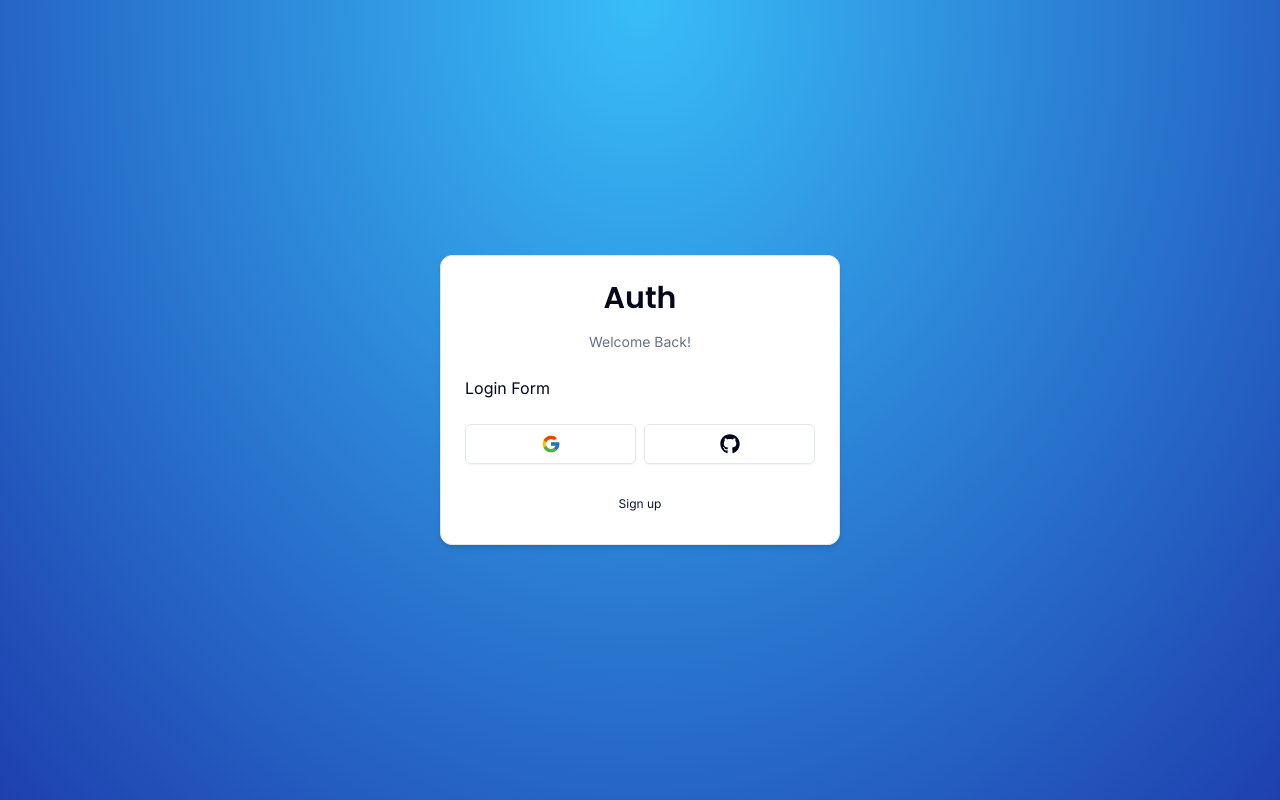
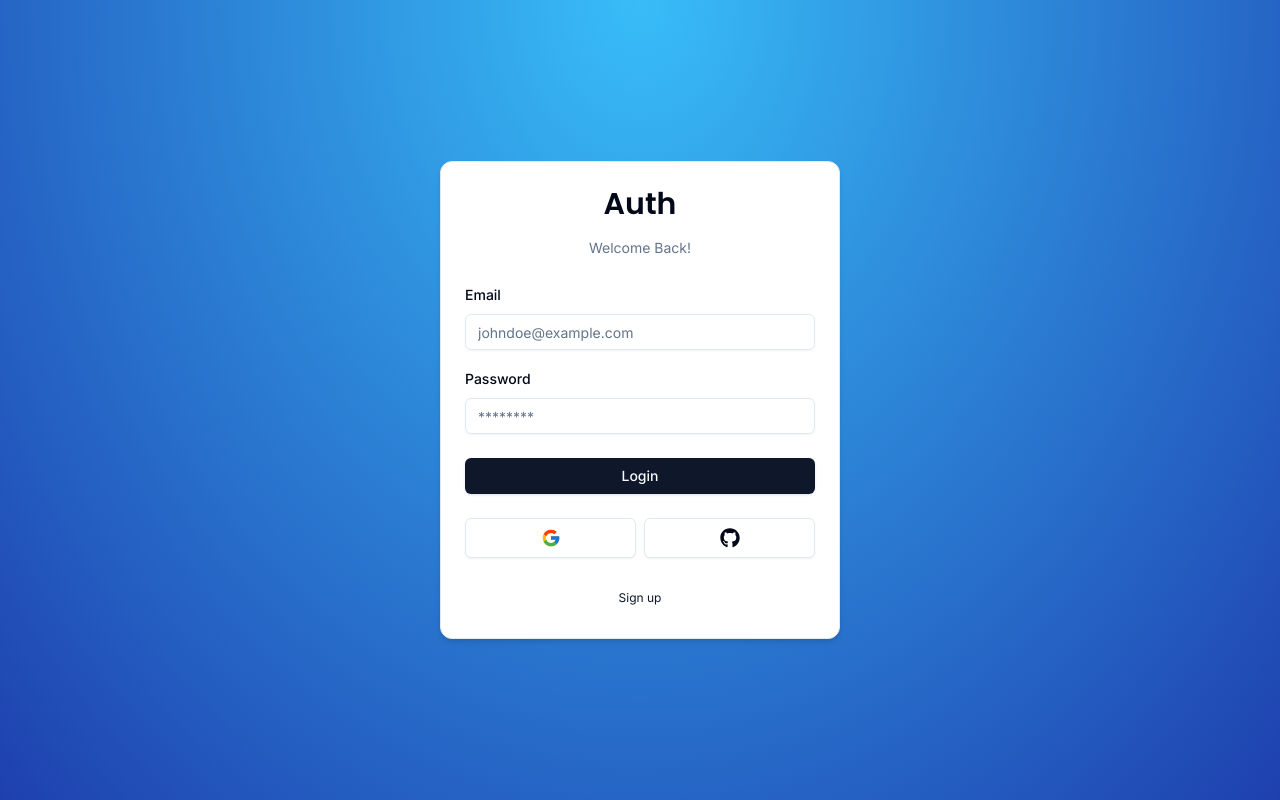
Before and after one commit to hiyashmehta/Auth-v5, a Next.js app: page /auth/login in a window 1280 px wide. Built offline with nearby package versions, Linux system fonts and the light colour scheme.

Commit message:
Created Login form

```diff
--- a/components/auth/login-form.tsx
+++ b/components/auth/login-form.tsx
@@ -1,6 +1,40 @@
+"use client";
+
+import * as z from "zod"
+
+import { LoginSchema } from "@/schemas"
+
+import { useForm } from "react-hook-form"
+import { zodResolver } from "@hookform/resolvers/zod"
+
+import {
+    Form,
+    FormControl,
+    FormField,
+    FormItem,
+    FormLabel,
+    FormMessage
+} from "@/components/ui/form"
+
 import { CardWrapper } from "./card-wrapper"
+import { Input } from "../ui/input";
+import { Button } from "../ui/button";
+import { FormError } from "../form-error";
+import { FormSuccess } from "../form-success";
 
 const LoginForm = () => {
+    const form = useForm<z.infer<typeof LoginSchema>>({
+        resolver: zodResolver(LoginSchema),
+        defaultValues: {
+            email: "",
+            password: "",
+        },
+    });
+
+const onSubmit = (values: z.infer<typeof LoginSchema>) => {
+    console.log(values);
+}
+
     return (
         <div>
         <CardWrapper
@@ -9,7 +43,57 @@
             backButtonHref="/auth/register"
             showSocial
         >
-            Login Form
+            <Form {...form}>
+                <form
+                    onSubmit={form.handleSubmit((onSubmit))}
+                    className="space-y-6"
+                >
+                    <div className="space-y-4">
+                        <FormField
+                            control={form.control}
+                            name= "email"
+                            render={({ field }) => (
+                                <FormItem>
+                                    <FormLabel>Email</FormLabel>
+                                    <FormControl>
+                                        <Input
+                                            {...field}
+                                            placeholder="johndoe@example.com"
+                                            type="email"
+                                        />
+                                    </FormControl>
+                                    <FormMessage />
+                                </FormItem>
+                            )}
+                        />
+                        <FormField
+                            control={form.control}
+                            name= "password"
+                            render={({ field }) => (
+                                <FormItem>
+                                    <FormLabel>Password</FormLabel>
+                                    <FormControl>
+                                        <Input
+                                            {...field}
+                                            placeholder="********"
+                                            type="password"
+                                        />
+                                    </FormControl>
+                                    <FormMessage />
+                                </FormItem>
+                            )}
+                        />
+                    </div>
+                    <FormError message="" />
+                    <FormSuccess message="" />
+                    <Button
+                        type="submit"
+                        className="w-full"
+                    >
+                        Login
+                    </Button>
+                </form>
+            </Form>
             </CardWrapper>
         </div>
     )
--- /dev/null
+++ b/components/ui/form.tsx
@@ -0,0 +1,176 @@
+import * as React from "react"
+import * as LabelPrimitive from "@radix-ui/react-label"
+import { Slot } from "@radix-ui/react-slot"
+import {
+  Controller,
+  ControllerProps,
+  FieldPath,
+  FieldValues,
+  FormProvider,
+  useFormContext,
+} from "react-hook-form"
+
+import { cn } from "@/lib/utils"
+import { Label } from "@/components/ui/label"
+
+const Form = FormProvider
+
+type FormFieldContextValue<
+  TFieldValues extends FieldValues = FieldValues,
+  TName extends FieldPath<TFieldValues> = FieldPath<TFieldValues>
+> = {
+  name: TName
+}
+
+const FormFieldContext = React.createContext<FormFieldContextValue>(
+  {} as FormFieldContextValue
+)
+
+const FormField = <
+  TFieldValues extends FieldValues = FieldValues,
+  TName extends FieldPath<TFieldValues> = FieldPath<TFieldValues>
+>({
+  ...props
+}: ControllerProps<TFieldValues, TName>) => {
+  return (
+    <FormFieldContext.Provider value={{ name: props.name }}>
+      <Controller {...props} />
+    </FormFieldContext.Provider>
+  )
+}
+
+const useFormField = () => {
+  const fieldContext = React.useContext(FormFieldContext)
+  const itemContext = React.useContext(FormItemContext)
+  const { getFieldState, formState } = useFormContext()
+
+  const fieldState = getFieldState(fieldContext.name, formState)
+
+  if (!fieldContext) {
+    throw new Error("useFormField should be used within <FormField>")
+  }
+
+  const { id } = itemContext
+
+  return {
+    id,
+    name: fieldContext.name,
+    formItemId: `${id}-form-item`,
+    formDescriptionId: `${id}-form-item-description`,
+    formMessageId: `${id}-form-item-message`,
+    ...fieldState,
+  }
+}
+
+type FormItemContextValue = {
+  id: string
+}
+
+const FormItemContext = React.createContext<FormItemContextValue>(
+  {} as FormItemContextValue
+)
+
+const FormItem = React.forwardRef<
+  HTMLDivElement,
+  React.HTMLAttributes<HTMLDivElement>
+>(({ className, ...props }, ref) => {
+  const id = React.useId()
+
+  return (
+    <FormItemContext.Provider value={{ id }}>
+      <div ref={ref} className={cn("space-y-2", className)} {...props} />
+    </FormItemContext.Provider>
+  )
+})
+FormItem.displayName = "FormItem"
+
+const FormLabel = React.forwardRef<
+  React.ElementRef<typeof LabelPrimitive.Root>,
+  React.ComponentPropsWithoutRef<typeof LabelPrimitive.Root>
+>(({ className, ...props }, ref) => {
+  const { error, formItemId } = useFormField()
+
+  return (
+    <Label
+      ref={ref}
+      className={cn(error && "text-destructive", className)}
+      htmlFor={formItemId}
+      {...props}
+    />
+  )
+})
+FormLabel.displayName = "FormLabel"
+
+const FormControl = React.forwardRef<
+  React.ElementRef<typeof Slot>,
+  React.ComponentPropsWithoutRef<typeof Slot>
+>(({ ...props }, ref) => {
+  const { error, formItemId, formDescriptionId, formMessageId } = useFormField()
+
+  return (
+    <Slot
+      ref={ref}
+      id={formItemId}
+      aria-describedby={
+        !error
+          ? `${formDescriptionId}`
+          : `${formDescriptionId} ${formMessageId}`
+      }
+      aria-invalid={!!error}
+      {...props}
+    />
+  )
+})
+FormControl.displayName = "FormControl"
+
+const FormDescription = React.forwardRef<
+  HTMLParagraphElement,
+  React.HTMLAttributes<HTMLParagraphElement>
+>(({ className, ...props }, ref) => {
+  const { formDescriptionId } = useFormField()
+
+  return (
+    <p
+      ref={ref}
+      id={formDescriptionId}
+      className={cn("text-[0.8rem] text-muted-foreground", className)}
+      {...props}
+    />
+  )
+})
+FormDescription.displayName = "FormDescription"
+
+const FormMessage = React.forwardRef<
+  HTMLParagraphElement,
+  React.HTMLAttributes<HTMLParagraphElement>
+>(({ className, children, ...props }, ref) => {
+  const { error, formMessageId } = useFormField()
+  const body = error ? String(error?.message) : children
+
+  if (!body) {
+    return null
+  }
+
+  return (
+    <p
+      ref={ref}
+      id={formMessageId}
+      className={cn("text-[0.8rem] font-medium text-destructive", className)}
+      {...props}
+    >
+      {body}
+    </p>
+  )
+})
+FormMessage.displayName = "FormMessage"
+
+export {
+  useFormField,
+  Form,
+  FormItem,
+  FormLabel,
+  FormControl,
+  FormDescription,
+  FormMessage,
+  FormField,
+}
--- /dev/null
+++ b/components/ui/input.tsx
@@ -0,0 +1,25 @@
+import * as React from "react"
+
+import { cn } from "@/lib/utils"
+
+export interface InputProps
+  extends React.InputHTMLAttributes<HTMLInputElement> {}
+
+const Input = React.forwardRef<HTMLInputElement, InputProps>(
+  ({ className, type, ...props }, ref) => {
+    return (
+      <input
+        type={type}
+        className={cn(
+          "flex h-9 w-full rounded-md border border-input bg-transparent px-3 py-1 text-sm shadow-sm transition-colors file:border-0 file:bg-transparent file:text-sm file:font-medium placeholder:text-muted-foreground focus-visible:outline-none focus-visible:ring-1 focus-visible:ring-ring disabled:cursor-not-allowed disabled:opacity-50",
+          className
+        )}
+        ref={ref}
+        {...props}
+      />
+    )
+  }
+)
+Input.displayName = "Input"
+
+export { Input }
--- /dev/null
+++ b/components/ui/label.tsx
@@ -0,0 +1,26 @@
+"use client"
+
+import * as React from "react"
+import * as LabelPrimitive from "@radix-ui/react-label"
+import { cva, type VariantProps } from "class-variance-authority"
+
+import { cn } from "@/lib/utils"
+
+const labelVariants = cva(
+  "text-sm font-medium leading-none peer-disabled:cursor-not-allowed peer-disabled:opacity-70"
+)
+
+const Label = React.forwardRef<
+  React.ElementRef<typeof LabelPrimitive.Root>,
+  React.ComponentPropsWithoutRef<typeof LabelPrimitive.Root> &
+    VariantProps<typeof labelVariants>
+>(({ className, ...props }, ref) => (
+  <LabelPrimitive.Root
+    ref={ref}
+    className={cn(labelVariants(), className)}
+    {...props}
+  />
+))
+Label.displayName = LabelPrimitive.Root.displayName
+
+export { Label }
--- a/package.json
+++ b/package.json
@@ -9,16 +9,20 @@
     "lint": "next lint"
   },
   "dependencies": {
+    "@hookform/resolvers": "^3.3.4",
     "@radix-ui/react-icons": "^1.3.0",
+    "@radix-ui/react-label": "^2.0.2",
     "@radix-ui/react-slot": "^1.0.2",
     "class-variance-authority": "^0.7.0",
     "clsx": "^2.1.0",
     "next": "14.0.4",
     "react": "^18",
     "react-dom": "^18",
+    "react-hook-form": "^7.49.2",
     "react-icons": "^4.12.0",
     "tailwind-merge": "^2.2.0",
-    "tailwindcss-animate": "^1.0.7"
+    "tailwindcss-animate": "^1.0.7",
+    "zod": "^3.22.4"
   },
   "devDependencies": {
     "@types/node": "^20",
```
Also changed, not shown: 1 other file (tests, documents, lock files or other folders).
